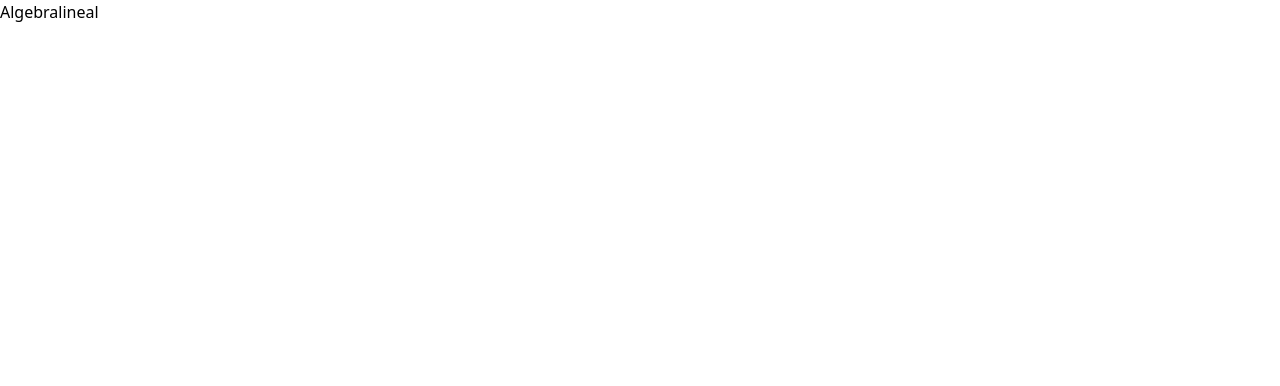
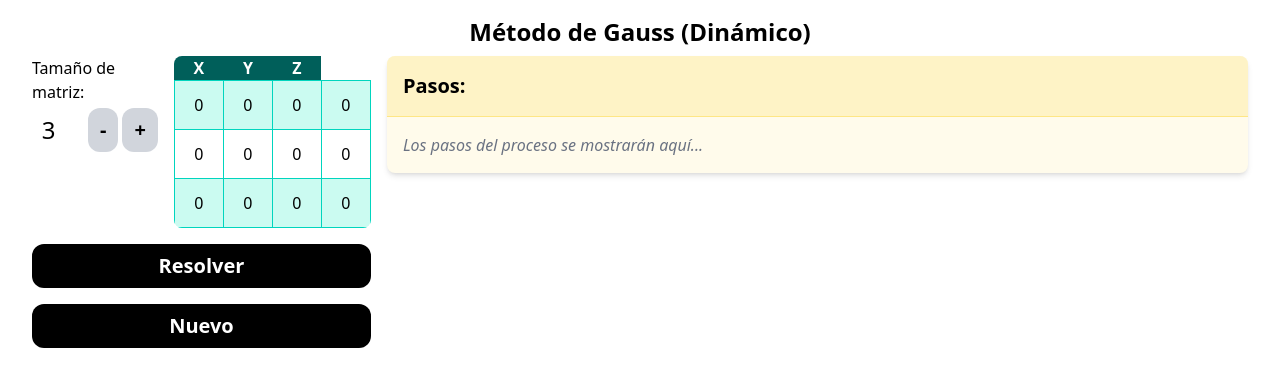
Before and after one commit to GlendyT/UMGproject, a Next.js app: page /algebralineal in a window 1280 px wide. Shown: the top 386 px of the page. Built offline with nearby package versions, Linux system fonts and the light colour scheme.

Commit message:
adding styles to the matriz

```diff
--- /dev/null
+++ b/src/app/algebralineal/Pasos.tsx
@@ -0,0 +1,25 @@
+import useAlgoritmos from "@/hooks/useAlgebra";
+
+const Pasos = () => {
+  const { steps } = useAlgoritmos();
+  return (
+    <div className="w-full  h-full bg-amber-50 rounded-lg shadow-md">
+      <div className="p-4 bg-amber-100 rounded-t-lg border-b border-amber-200">
+        <h3 className="text-xl font-bold">Pasos:</h3>
+      </div>
+      <div className="p-4 h-[calc(100%-60px)] overflow-y-auto">
+        {steps.length > 0 ? (
+          <pre className="whitespace-pre-wrap font-mono text-sm">
+            {steps.join("\n\n")}
+          </pre>
+        ) : (
+          <p className="text-gray-500 italic">
+            Los pasos del proceso se mostrarán aquí...
+          </p>
+        )}
+      </div>
+    </div>
+  );
+};
+
+export default Pasos;
--- /dev/null
+++ b/src/app/algebralineal/Solucion.tsx
@@ -0,0 +1,24 @@
+import useAlgoritmos from "@/hooks/useAlgebra";
+
+const Solucion = () => {
+  const { solution, formatNumber } = useAlgoritmos();
+  return (
+    <div className="">
+      {solution && (
+        <>
+          <h3>Solución:</h3>
+          <p>
+            {solution.map((val, i) => (
+              <span key={i} className="flex flex-col">
+                {`x${i + 1} = ${formatNumber(val)}`}
+                {i < solution.length - 1 ? "" : ""}
+              </span>
+            ))}
+          </p>
+        </>
+      )}
+    </div>
+  );
+};
+
+export default Solucion;
--- /dev/null
+++ b/src/app/algebralineal/Tabla.tsx
@@ -0,0 +1,37 @@
+import useAlgoritmos from "@/hooks/useAlgebra";
+
+const Tabla = () => {
+  const { matrix, handleChange } = useAlgoritmos();
+  return (
+    <table className="table-auto border-collapse rounded-lg overflow-hidden">
+      <thead className="bg-teal-800 border-collapse rounded-3xl text-white">
+        <tr>
+          <th>X</th>
+          <th>Y</th>
+          <th>Z</th>
+        </tr>
+      </thead>
+      <tbody>
+        {matrix.map((row, rIdx) => (
+          <tr
+            key={rIdx}
+            className={rIdx % 2 === 0 ? "bg-teal-100" : "bg-white"}
+          >
+            {row.map((val, cIdx) => (
+              <td key={cIdx} className="border border-teal-400 p-1">
+                <input
+                  type="text"
+                  value={val}
+                  onChange={(e) => handleChange(rIdx, cIdx, e.target.value)}
+                  className="w-10 p-2 text-center focus:outline-none focus:ring-2 focus:ring-teal-500 rounded"
+                />
+              </td>
+            ))}
+          </tr>
+        ))}
+      </tbody>
+    </table>
+  );
+};
+
+export default Tabla;
--- a/src/app/algebralineal/page.tsx
+++ b/src/app/algebralineal/page.tsx
@@ -1,9 +1,71 @@
-import React from 'react'
+"use client";
+import useAlgoritmos from "@/hooks/useAlgebra";
+import Pasos from "./Pasos";
+import Solucion from "./Solucion";
+import Tabla from "./Tabla";
+import BotonUtil from "@/components/BotonUtil";
 
 const Algebralineal = () => {
+  const { size, handleSizeChange, solve, nuevo } = useAlgoritmos();
   return (
-    <div>Algebralineal</div>
-  )
-}
+    <div className="min-h-screen p-4 w-full flex flex-col gap-2">
+      <h2 className="text-2xl font-extrabold w-full text-center">
+        Método de Gauss (Dinámico)
+      </h2>
+      <div className="flex flex-row items-start justify-between gap-4 max-sm:flex-col px-4 ">
+        <div className="flex flex-col gap-4 ">
+          <div className="flex flex-row gap-4 max-sm:flex-col max-sm:items-center ">
+            <div className="flex flex-col">
+              <span className="mb-1">Tamaño de matriz:</span>
+              <div className="flex flex-row items-center gap-2">
+                <input
+                  type="number"
+                  min={2}
+                  max={6}
+                  value={size}
+                  onChange={(e) => handleSizeChange(Number(e.target.value))}
+                  className=" text-2xl w-12 text-center rounded-2xl flex items-center justify-center"
+                  readOnly
+                />
+                <div className="flex flex-row gap-1 items-center justify-center">
+                  <BotonUtil
+                    label="-"
+                    onClick={() =>
+                      size > 2 ? handleSizeChange(size - 1) : null
+                    }
+                    className=" bg-gray-300 px-3  "
+                    disabled={size <= 2}
+                  />
 
-export default Algebralineal
+                  <BotonUtil
+                    onClick={() =>
+                      size < 6 ? handleSizeChange(size + 1) : null
+                    }
+                    className=" bg-gray-300 px-3"
+                    disabled={size >= 6}
+                    label="+"
+                  />
+                </div>
+              </div>
+            </div>
+            <Tabla />
+          </div>
+          <BotonUtil
+            onClick={solve}
+            className=" bg-black text-white"
+            label={"Resolver"}
+          />
+          <BotonUtil
+            className={"bg-black text-white"}
+            label={"Nuevo"}
+            onClick={nuevo}
+          />
+          <Solucion />
+        </div>
+        <Pasos />
+      </div>
+    </div>
+  );
+};
+
+export default Algebralineal;
--- a/src/app/algoritmos/page.tsx
+++ b/src/app/algoritmos/page.tsx
@@ -1,96 +1,7 @@
-"use client";
-import useAlgoritmos from "@/hooks/useAlgoritmos";
 import React from "react";
 
-const GaussianEliminationFractions = () => {
-  const {
-    size,
-    handleSizeChange,
-    matrix,
-    handleChange,
-    steps,
-    solution,
-    solve,
-    formatNumber,
-  } = useAlgoritmos();
-
-  return (
-    <div style={{ fontFamily: "Arial", padding: "20px" }}>
-      <h2>Método de Gauss con Fracciones (Dinámico)</h2>
-
-      <label>
-        Tamaño:
-        <input
-          type="number"
-          min={2}
-          max={6}
-          value={size}
-          onChange={(e) => handleSizeChange(Number(e.target.value))}
-          style={{ width: "50px", marginLeft: "5px" }}
-        />
-      </label>
-
-      <h3>Ingrese la matriz aumentada:</h3>
-      <table border={1} cellPadding={5} style={{ borderCollapse: "collapse" }}>
-        <tbody>
-          {matrix.map((row, rIdx) => (
-            <tr key={rIdx}>
-              {row.map((val, cIdx) => (
-                <td key={cIdx}>
-                  <input
-                    type="text"
-                    value={val}
-                    onChange={(e) => handleChange(rIdx, cIdx, e.target.value)}
-                    style={{ width: "60px" }}
-                  />
-                </td>
-              ))}
-            </tr>
-          ))}
-        </tbody>
-      </table>
-
-      <button
-        onClick={solve}
-        style={{
-          marginTop: "10px",
-          padding: "5px 10px",
-          cursor: "pointer",
-        }}
-      >
-        Resolver
-      </button>
-
-      {steps.length > 0 && (
-        <>
-          <h3>Pasos:</h3>
-          <pre
-            style={{
-              background: "#f0f0f0",
-              padding: "10px",
-              whiteSpace: "pre-wrap",
-            }}
-          >
-            {steps.join("\n\n")}
-          </pre>
-        </>
-      )}
-
-      {solution && (
-        <>
-          <h3>Solución:</h3>
-          <p>
-            {solution.map((val, i) => (
-              <span key={i}>
-                {`x${i + 1} = ${formatNumber(val)}`}
-                {i < solution.length - 1 ? ", " : ""}
-              </span>
-            ))}
-          </p>
-        </>
-      )}
-    </div>
-  );
+const Algoritmos = () => {
+  return <div>Nada aun</div>;
 };
 
-export default GaussianEliminationFractions;
+export default Algoritmos;
--- a/src/app/layout.tsx
+++ b/src/app/layout.tsx
@@ -1,10 +1,10 @@
 import type { Metadata } from "next";
 import "./globals.css";
-import { AlgoritmosProvider } from "@/context/AlgoritmosProvider";
+import { AlgebraProvider } from "@/context/AlgebraProvider";
 
 export const metadata: Metadata = {
-  title: "Create Next App",
-  description: "Generated by create next app",
+  title: "UMG Programms",
+  description: "UMG Programs ",
 };
 
 export default function RootLayout({
@@ -13,9 +13,9 @@ export default function RootLayout({
   children: React.ReactNode;
 }>) {
   return (
-    <html lang="en">
-      <body>
-        <AlgoritmosProvider>{children}</AlgoritmosProvider>
+    <html lang="en" suppressHydrationWarning>
+      <body suppressHydrationWarning>
+        <AlgebraProvider>{children}</AlgebraProvider>
       </body>
     </html>
   );
--- a/src/app/page.tsx
+++ b/src/app/page.tsx
@@ -1,23 +1,20 @@
+import { LinkRoutes } from "@/utils/data/routes";
 import Link from "next/link";
 
 export default function Home() {
   return (
-    <div className="bg-red-500">
-      <Link href="/algoritmos" className="text-white">
-        Ir a Algoritmos
-      </Link>
-      <Link href="/precalculo" className="text-white">
-        Ir a Precalculo
-      </Link>
-      <Link href="/algebralineal" className="text-white">
-        Ir a Algebralineal
-      </Link>
-      <Link href="/contabilidad" className="text-white">
-        Ir a contabilidad
-      </Link>
-      <Link href="/matematicadiscreta" className="text-white">
-        Ir a MatematicaDiscreta
-      </Link>
-    </div>
+    <section className="min-h-screen flex items-center justify-center">
+      <div className="flex flex-col items-center gap-2">
+        {LinkRoutes.map((route) => (
+          <Link
+            key={route.id}
+            href={route.href}
+            className="text-2xl hover:underline"
+          >
+            {route.name}
+          </Link>
+        ))}
+      </div>
+    </section>
   );
 }
--- /dev/null
+++ b/src/components/BotonUtil.tsx
@@ -0,0 +1,15 @@
+import { BotonUtilProps } from "@/types";
+
+const BotonUtil = ({ className, label, onClick, disabled }: BotonUtilProps) => {
+  return (
+    <button
+      className={`${className} cursor-pointer px-2 py-2 font-extrabold text-xl rounded-xl hover:opacity-80 `}
+      onClick={onClick}
+      disabled={disabled}
+    >
+      {label}
+    </button>
+  );
+};
+
+export default BotonUtil;
--- a/src/context/AlgoritmosProvider.tsx
+++ b/src/context/AlgebraProvider.tsx
@@ -1,12 +1,12 @@
 "use client";
 
-import { AlgoritmoContextType, AlgoritmosProps, FractionMatrix } from "@/types";
+import { AlgebraContextType, AlgebraProps, FractionMatrix } from "@/types";
 import Fraction from "fraction.js";
 import { createContext, useState } from "react";
 
-const AlgoritmosContext = createContext<AlgoritmoContextType>(null!);
+const AlgebraContext = createContext<AlgebraContextType>(null!);
 
-const AlgoritmosProvider = ({ children }: AlgoritmosProps) => {
+const AlgebraProvider = ({ children }: AlgebraProps) => {
   const [size, setSize] = useState(3);
   const [matrix, setMatrix] = useState<string[][]>(
     Array.from({ length: 3 }, () => Array(4).fill("0"))
@@ -130,8 +130,15 @@ const AlgoritmosProvider = ({ children }: AlgoritmosProps) => {
       )
       .join("\n");
   };
+
+  const nuevo = () => {
+    setSize(3);
+    setMatrix(Array.from({ length: 3 }, () => Array(4).fill("0")));
+    setSteps([]);
+    setSolution(null);
+  };
   return (
-    <AlgoritmosContext.Provider
+    <AlgebraContext.Provider
       value={{
         size,
         setSize,
@@ -146,12 +153,13 @@ const AlgoritmosProvider = ({ children }: AlgoritmosProps) => {
         solve,
         formatNumber,
         printMatrix,
+        nuevo
       }}
     >
       {children}
-    </AlgoritmosContext.Provider>
+    </AlgebraContext.Provider>
   );
 };
 
-export { AlgoritmosProvider };
-export default AlgoritmosContext;
+export { AlgebraProvider };
+export default AlgebraContext;
--- a/src/hooks/useAlgoritmos.tsx
+++ b/src/hooks/useAlgebra.tsx
@@ -1,5 +1,5 @@
 "use client";
-import AlgoritmosContext from "@/context/AlgoritmosProvider";
+import AlgoritmosContext from "@/context/AlgebraProvider";
 import { useContext } from "react";
 
 const useAlgoritmos = () => {
--- /dev/null
+++ b/src/utils/data/routes.ts
@@ -0,0 +1,27 @@
+export const LinkRoutes = [
+  {
+    id: 1,
+    name: "Algoritmos",
+    href: "/algoritmos",
+  },
+  {
+    id: 2,
+    name: "Precalculo",
+    href: "/precalculo",
+  },
+  {
+    id: 3,
+    name: "Algebra Lineal",
+    href: "/algebralineal",
+  },
+  {
+    id: 4,
+    name: "Contabilidad II",
+    href: "/contabilidad",
+  },
+  {
+    id: 5,
+    name: "Matematica Discreta",
+    href: "/matematicadiscreta",
+  },
+];
```
Also changed, not shown: src/types/index.ts (+11 -2 lines).
